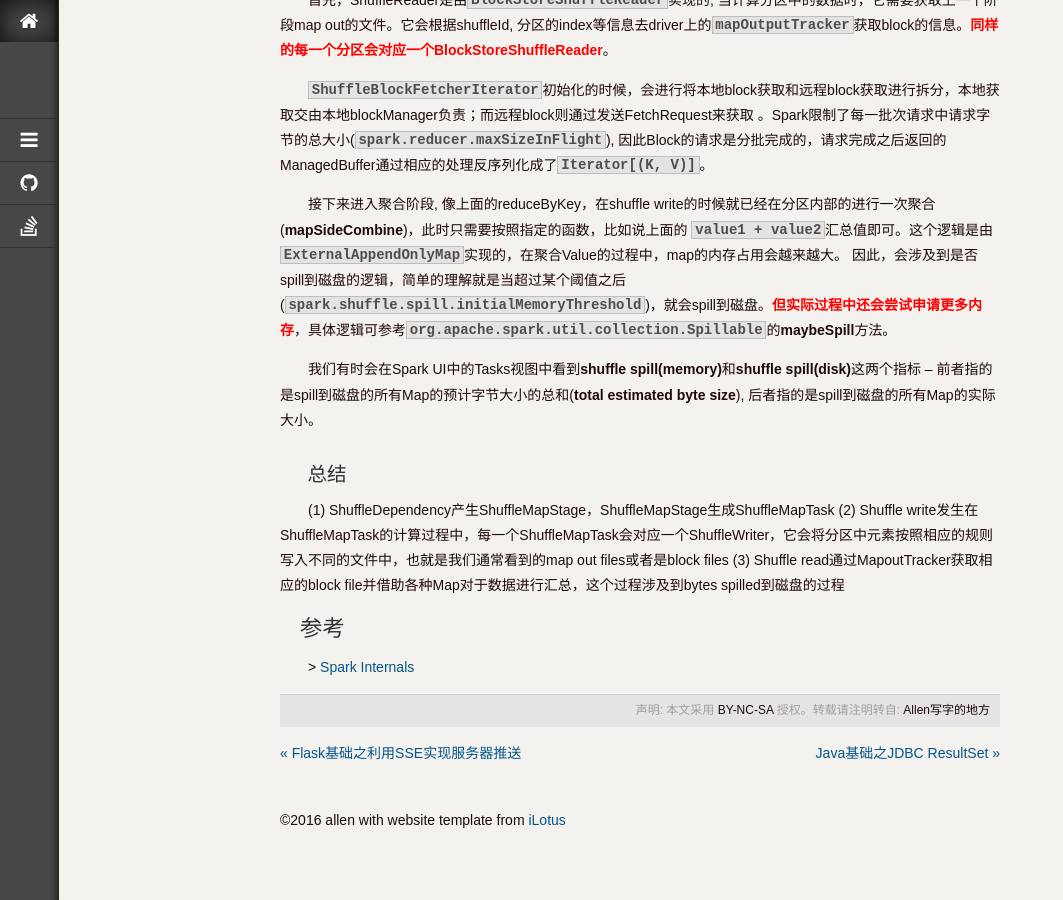
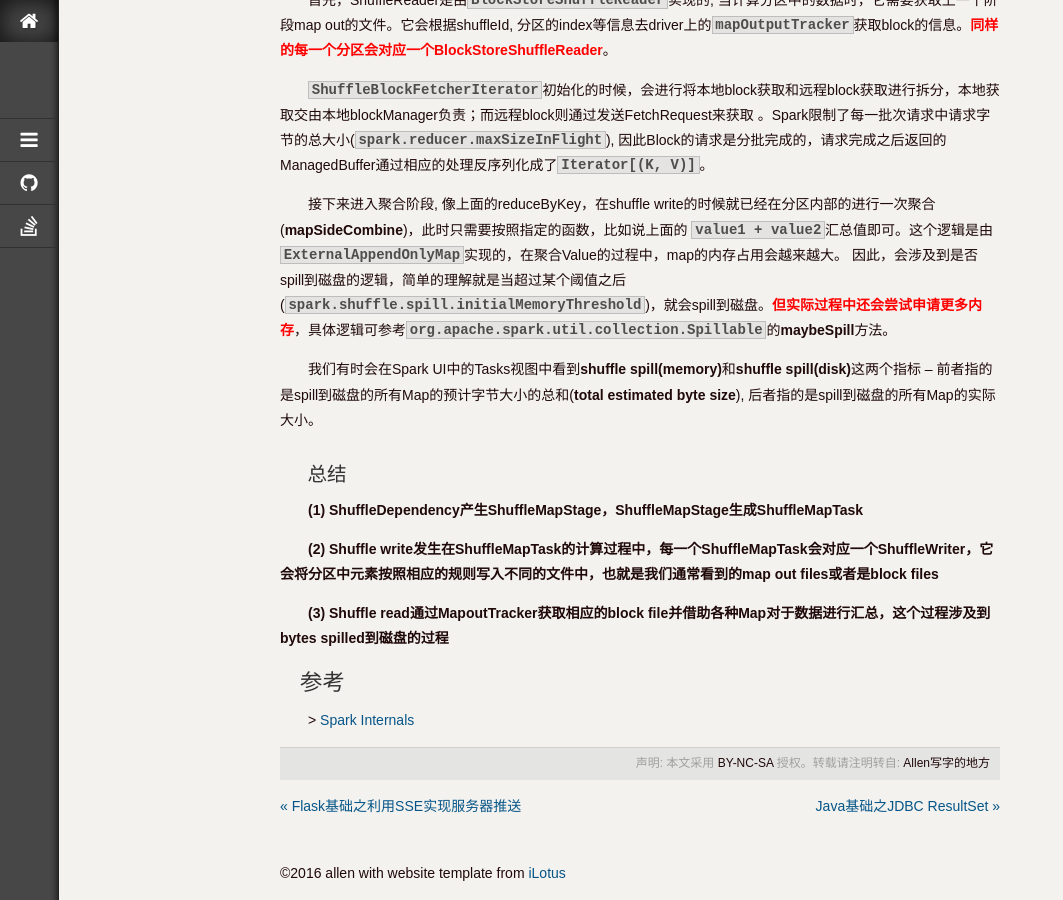
Before and after one commit to jacoffee/jacoffee.github.io, a Jekyll site: the page built from _posts/2016-09-06-spark-shuffle.md, in a window 1280 px wide and 900 px high, scrolled down 5017 px. Shown: the whole window, without its empty margins (0-1063 px from the left). Built offline with Jekyll 4.4.1, drawn with Linux system fonts in a browser that asks for light colours; nearby versions of some CDN libraries; library files that are not in the unit come from our copies; Markdown is read by kramdown in place of the engine named in the settings; comment, search, counter and statistics services are not loaded.

Commit message:
format change

```diff
--- a/_posts/2016-09-06-spark-shuffle.md
+++ b/_posts/2016-09-06-spark-shuffle.md
@@ -213,9 +213,11 @@ shuffledRDD.compute()
 
 ###总结
 
-(1) ShuffleDependency产生ShuffleMapStage，ShuffleMapStage生成ShuffleMapTask
-(2) Shuffle write发生在ShuffleMapTask的计算过程中，每一个ShuffleMapTask会对应一个ShuffleWriter，它会将分区中元素按照相应的规则写入不同的文件中，也就是我们通常看到的map out files或者是block files
-(3) Shuffle read通过MapoutTracker获取相应的block file并借助各种Map对于数据进行汇总，这个过程涉及到bytes spilled到磁盘的过程
+**(1) ShuffleDependency产生ShuffleMapStage，ShuffleMapStage生成ShuffleMapTask**
+
+**(2) Shuffle write发生在ShuffleMapTask的计算过程中，每一个ShuffleMapTask会对应一个ShuffleWriter，它会将分区中元素按照相应的规则写入不同的文件中，也就是我们通常看到的map out files或者是block files**
+
+**(3) Shuffle read通过MapoutTracker获取相应的block file并借助各种Map对于数据进行汇总，这个过程涉及到bytes spilled到磁盘的过程**
 
 ##参考
 
```
